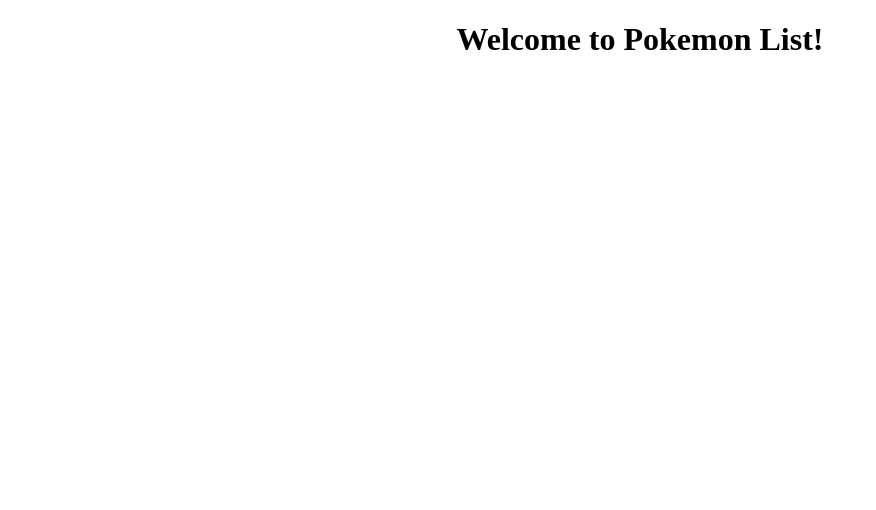
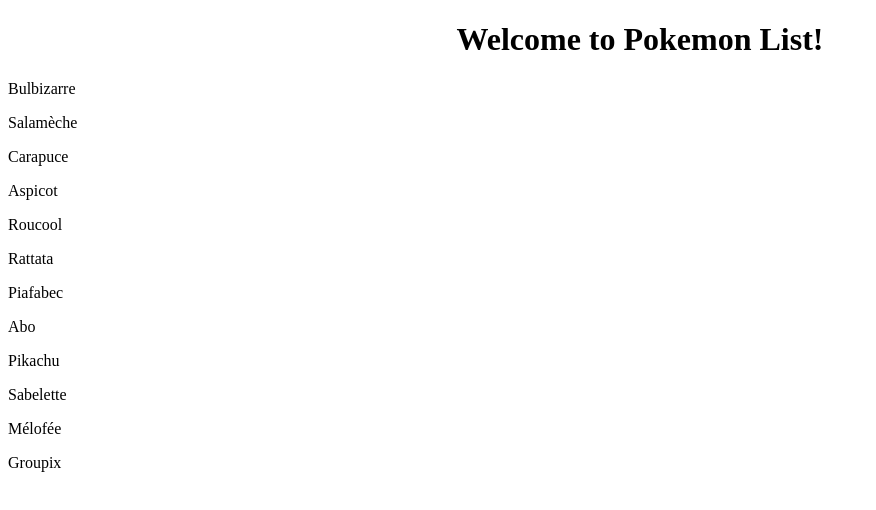
Before and after one commit to DevSuccess/Cours-Angular, an Angular app in the folder ng-pokemon-app/: page / in a window 1280 px wide. Shown: the top 510 px of the page, without its empty margins (0-876 px from the left). Built offline with nearby package versions, Linux system fonts and the light colour scheme.

Commit message:
L'interpolsation

```diff
--- a/ng-pokemon-app/src/app/app.component.html
+++ b/ng-pokemon-app/src/app/app.component.html
@@ -1,4 +1,18 @@
 <!--The content below is only a placeholder and can be replaced.-->
-<div style="text-align:center" class="content">
-    <h1>Welcome to {{ title }}!</h1>
-  </div>
+<div style="text-align: center" class="content">
+  <h1>Welcome to {{ title }}!</h1>
+</div>
+<div class="">
+  <p>{{ pokemonList[0].name }}</p>
+  <p>{{ pokemonList[1].name }}</p>
+  <p>{{ pokemonList[2].name }}</p>
+  <p>{{ pokemonList[3].name }}</p>
+  <p>{{ pokemonList[4].name }}</p>
+  <p>{{ pokemonList[5].name }}</p>
+  <p>{{ pokemonList[6].name }}</p>
+  <p>{{ pokemonList[7].name }}</p>
+  <p>{{ pokemonList[8].name }}</p>
+  <p>{{ pokemonList[9].name }}</p>
+  <p>{{ pokemonList[10].name }}</p>
+  <p>{{ pokemonList[11].name }}</p>
+</div>
```
